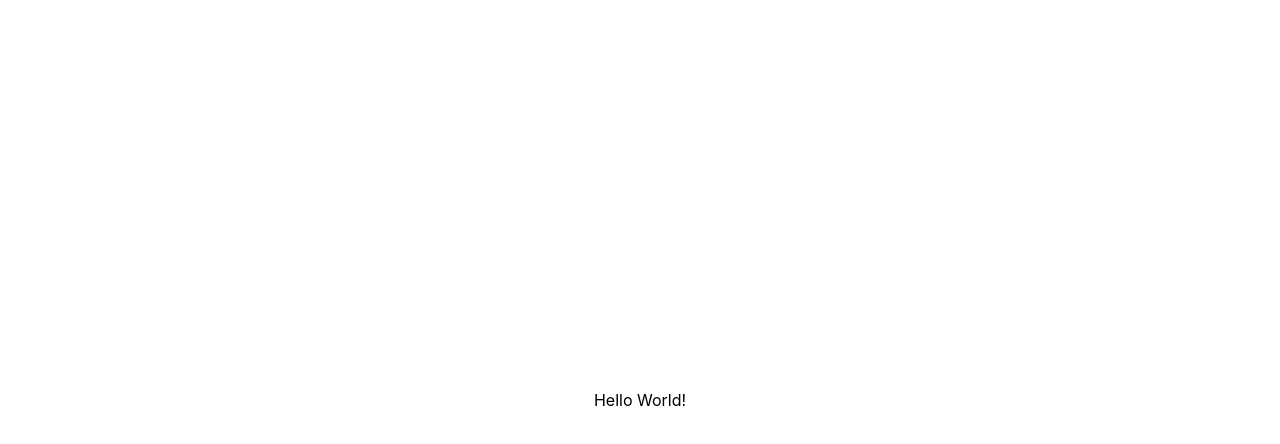
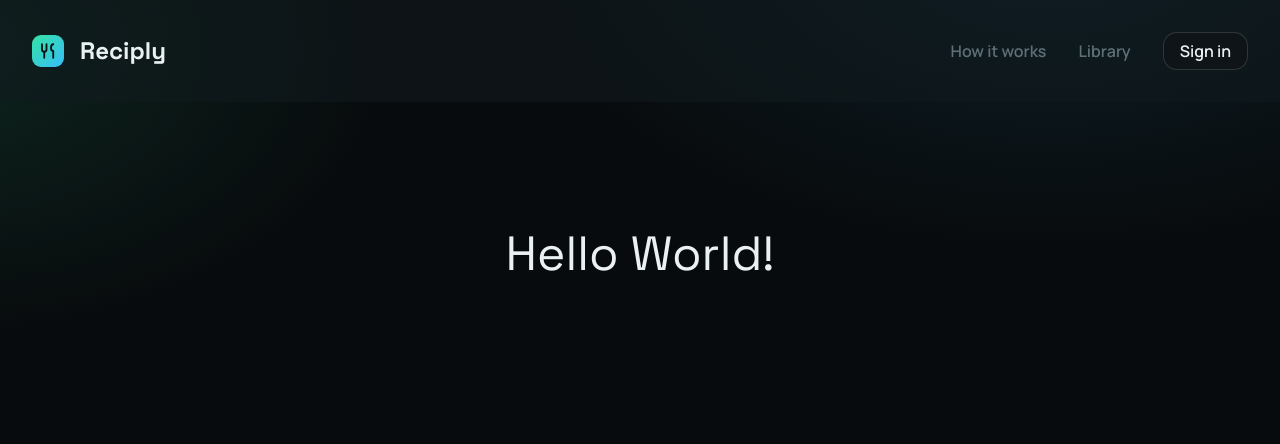
Before and after one commit to jonas-fink/recipe-scraper, a React (Vite) app in the folder recipe-scraper-client/: page / in a window 1280 px wide. Shown: the top 444 px of the page. Built offline with nearby package versions, Linux system fonts and the light colour scheme.

Commit message:
setup header components and layer base gradient style

```diff
--- a/recipe-scraper-client/index.html
+++ b/recipe-scraper-client/index.html
@@ -5,6 +5,12 @@
         <link rel="icon" type="image/svg+xml" href="/favicon.svg" />
         <meta name="viewport" content="width=device-width, initial-scale=1.0" />
         <title>recipe-scraper-client</title>
+        <link rel="preconnect" href="https://fonts.googleapis.com" />
+        <link rel="preconnect" href="https://fonts.gstatic.com" crossorigin />
+        <link
+            href="https://fonts.googleapis.com/css2?family=Space+Grotesk:wght@400;500;600;700&family=Manrope:wght@400;500;600;700&family=JetBrains+Mono:wght@400;500&display=swap"
+            rel="stylesheet"
+        />
     </head>
     <body>
         <div id="root"></div>
--- a/recipe-scraper-client/src/App.tsx
+++ b/recipe-scraper-client/src/App.tsx
@@ -1,4 +1,3 @@
-import React from 'react';
 import { Routes, Route } from 'react-router';
 import AppLayout from './layout/AppLayout';
 import LandingPage from './pages/LandingPage';
--- /dev/null
+++ b/recipe-scraper-client/src/components/layout/Header.tsx
@@ -0,0 +1,31 @@
+import logo from '/src/assets/reciply-mark.svg';
+import { Link } from 'react-router';
+
+const Header = () => {
+    return (
+        <header className="w-full flex p-8 items-center justify-between bg-glass">
+            <div className="flex gap-4 items-center justify-center">
+                <img src={logo} width={32} height={32} />
+                <h1 className="font-bold text-2xl text-text font-display">
+                    Reciply
+                </h1>
+            </div>
+            <div className="flex gap-8 items-center ">
+                <Link to="/" className="text-md font-semibold text-text-subtle">
+                    How it works
+                </Link>
+                <Link to="/" className="text-md font-semibold text-text-subtle">
+                    Library
+                </Link>
+                <Link
+                    to="/"
+                    className="text-md font-semibold border border-border-strong px-4 py-1.5 rounded-md bg-surface hover:bg-elevated"
+                >
+                    Sign in
+                </Link>
+            </div>
+        </header>
+    );
+};
+
+export default Header;
--- a/recipe-scraper-client/src/index.css
+++ b/recipe-scraper-client/src/index.css
@@ -1 +1,76 @@
 @import 'tailwindcss';
+
+@layer base {
+    html,
+    body {
+        background-color: var(--color-bg);
+        color: var(--color-text);
+        font-family: var(--font-sans);
+    }
+}
+
+@theme {
+    /* Surfaces */
+    --color-bg: #080b0d;
+    --color-surface: #0e1417;
+    --color-elevated: #131b20;
+    --color-glass: rgb(18 26 30 / 0.55);
+    --color-border: rgb(255 255 255 / 0.07);
+    --color-border-strong: rgb(255 255 255 / 0.14);
+
+    /* Text */
+    --color-text: #eaf1f2;
+    --color-text-muted: #93a4a9;
+    --color-text-subtle: #5e7077;
+
+    /* Brand accents */
+    --color-mint: #34e3a4;
+    --color-mint-soft: #6df2c2;
+    --color-azure: #38bdf8;
+    --color-azure-soft: #7dd3fc;
+    --color-primary: #34e3a4;
+    --color-accent: #38bdf8;
+
+    /* Status */
+    --color-success: #34e3a4;
+    --color-warning: #fbbf24;
+    --color-danger: #fb7185;
+
+    /* Gradient */
+    --gradient-brand: linear-gradient(135deg, #34e3a4 0%, #38bdf8 100%);
+
+    /* Radii */
+    --radius-sm: 8px;
+    --radius-md: 14px;
+    --radius-lg: 20px;
+    --radius-xl: 28px;
+    --radius-full: 999px;
+
+    /* Typography */
+    --font-display: 'Space Grotesk', ui-sans-serif, sans-serif;
+    --font-sans: 'Manrope', ui-sans-serif, sans-serif;
+    --font-mono: 'JetBrains Mono', ui-monospace, monospace;
+
+    /* Shadows */
+    --shadow-card: 0 8px 30px rgb(0 0 0 / 0.45);
+    --shadow-glow: 0 0 40px rgb(52 227 164 / 0.22);
+}
+
+@layer base {
+    body {
+        @apply min-h-screen text-text antialiased;
+        background:
+            radial-gradient(
+                900px 520px at 82% -8%,
+                rgb(56 189 248 / 0.12),
+                transparent 60%
+            ),
+            radial-gradient(
+                820px 520px at -5% 6%,
+                rgb(52 227 164 / 0.12),
+                transparent 55%
+            ),
+            var(--color-bg);
+        background-attachment: fixed; /* Glow bleibt beim Scrollen fix */
+    }
+}
--- a/recipe-scraper-client/src/layout/AppLayout.tsx
+++ b/recipe-scraper-client/src/layout/AppLayout.tsx
@@ -1,9 +1,13 @@
 import { Outlet } from 'react-router';
+import Header from '../components/layout/Header';
 
 const AppLayout = () => {
     return (
-        <div className="flex min-h-screen font-sans justify-center items-center">
-            <Outlet />
+        <div className="flex flex-col min-h-screen font-sans antialiased">
+            <Header />
+            <div className="flex flex-col gap-8 justify-center items-center pt-32">
+                <Outlet />
+            </div>
         </div>
     );
 };
--- a/recipe-scraper-client/src/pages/LandingPage.tsx
+++ b/recipe-scraper-client/src/pages/LandingPage.tsx
@@ -1,7 +1,7 @@
 import React from 'react';
 
 const LandingPage = () => {
-    return <div>Hello World!</div>;
+    return <div className="font-display text-5xl">Hello World!</div>;
 };
 
 export default LandingPage;
```
Also changed, not shown: recipe-scraper-client/src/assets/reciply-mark.svg (added). Lines whose indentation alone changed are shown as unchanged.
